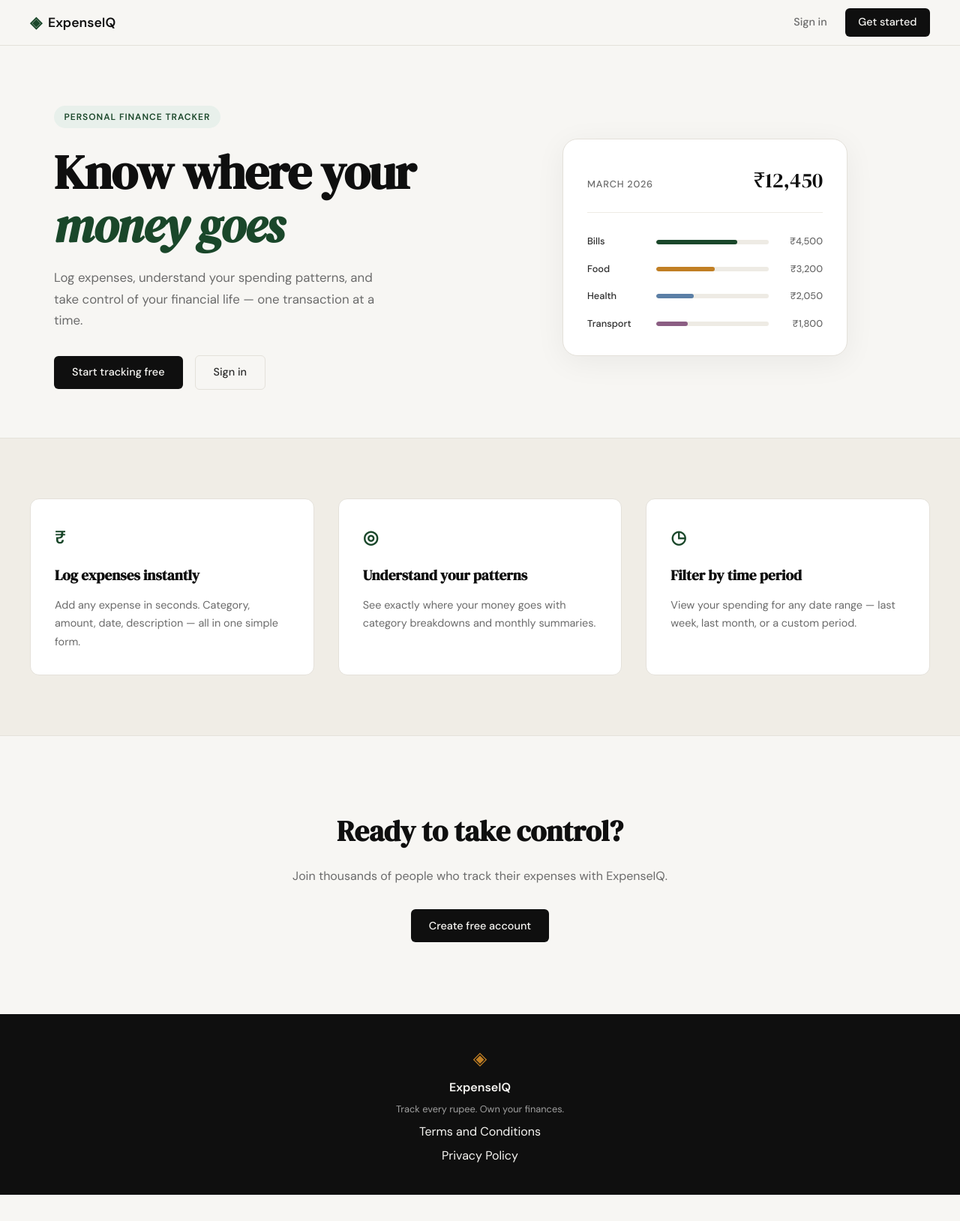
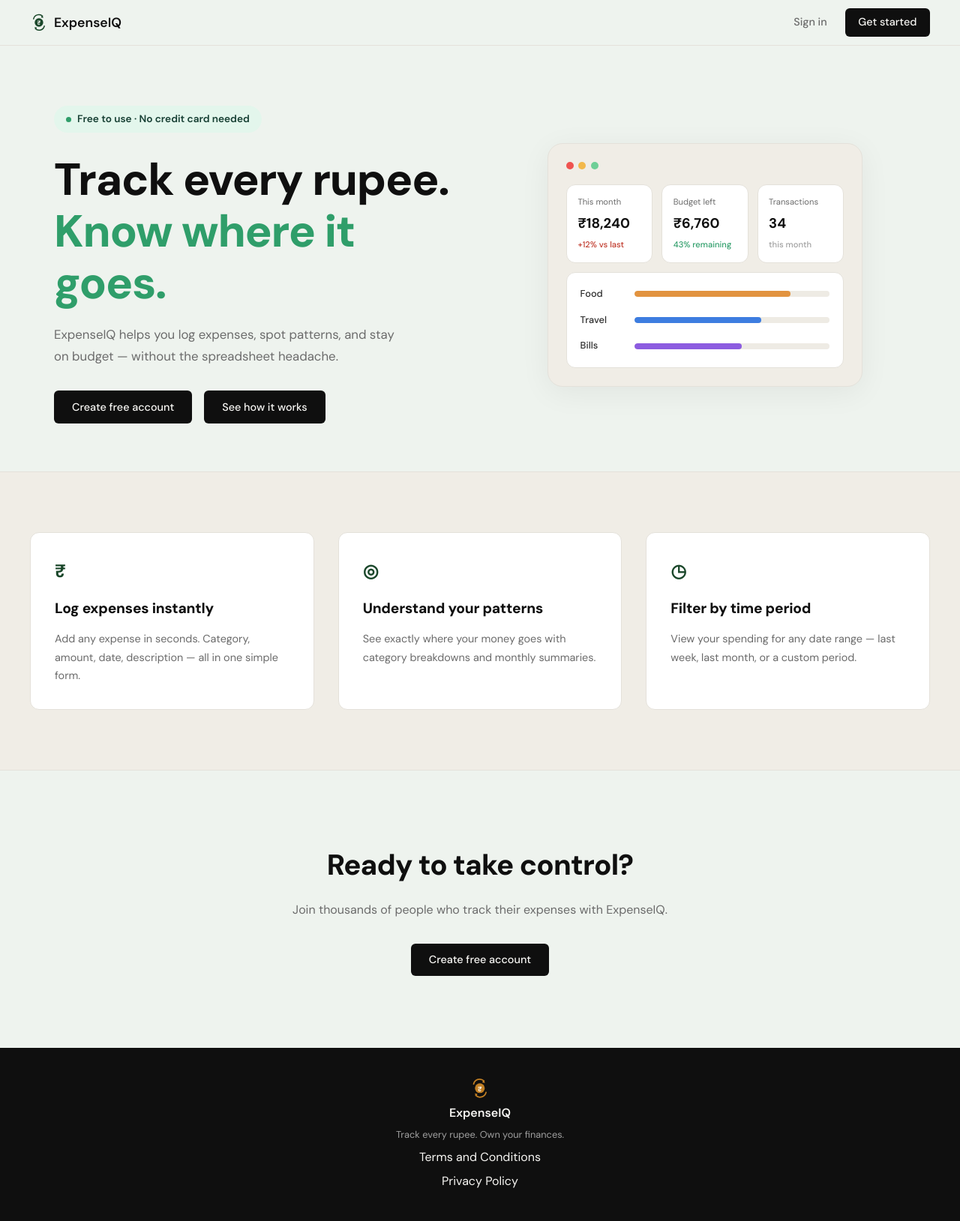
Before and after one commit to gc-ghub/expense-tracker, a Flask app: page / in a window 1280 px wide. Shown: the whole page at 75% size. Before the commit the page ends 1594 px from the top, so only its background shows below. Run offline with Flask 3, Linux system fonts and the light colour scheme.

Commit message:
update: redesign hero section, new logo icon, fix font consistency and page background

```diff
--- a/static/css/style.css
+++ b/static/css/style.css
@@ -28,6 +28,17 @@
     --radius-sm: 6px;
     --radius-md: 12px;
     --radius-lg: 20px;
+
+    /* Hero-only palette, sampled from the new design references.
+       Scoped to hero-* classes so the rest of the page keeps --accent. */
+    --hero-green: #2f9e6a;
+    --hero-green-dark: #163f33;
+    --hero-green-light: #e3f6ec;
+    --hero-food: #e2933f;
+    --hero-travel: #3d7de0;
+    --hero-bills: #8c5ce0;
+
+    --page-bg: #eef3ee;
 }
 
 /* ------------------------------------------------------------------ */
@@ -43,7 +54,7 @@
 html { font-size: 16px; scroll-behavior: smooth; }
 
 body {
-    background: var(--paper);
+    background: var(--page-bg);
     color: var(--ink);
     font-family: var(--font-body);
     font-size: 1rem;
@@ -61,7 +72,7 @@ a { color: inherit; text-decoration: none; }
     position: sticky;
     top: 0;
     z-index: 100;
-    background: var(--paper);
+    background: var(--page-bg);
     border-bottom: 1px solid var(--border);
     padding: 0 2rem;
 }
@@ -88,6 +99,12 @@ a { color: inherit; text-decoration: none; }
 .brand-icon {
     color: var(--accent);
     font-size: 1.3rem;
+    display: inline-flex;
+}
+
+.brand-icon svg {
+    width: 1.15em;
+    height: 1.15em;
 }
 
 .brand-name { color: var(--ink); }
@@ -134,30 +151,38 @@ a { color: inherit; text-decoration: none; }
 }
 
 .hero-badge {
-    display: inline-block;
-    background: var(--accent-light);
-    color: var(--accent);
-    font-size: 0.75rem;
+    display: inline-flex;
+    align-items: center;
+    gap: 0.5rem;
+    background: var(--hero-green-light);
+    color: var(--hero-green-dark);
+    font-size: 0.85rem;
     font-weight: 600;
-    letter-spacing: 0.08em;
-    text-transform: uppercase;
-    padding: 0.35rem 0.85rem;
+    padding: 0.45rem 1rem;
     border-radius: 999px;
-    margin-bottom: 1.5rem;
+    margin-bottom: 1.75rem;
+}
+
+.hero-badge-dot {
+    width: 7px;
+    height: 7px;
+    border-radius: 50%;
+    background: var(--hero-green);
+    flex-shrink: 0;
 }
 
 .hero-title {
-    font-family: var(--font-display);
-    font-size: clamp(2.5rem, 5vw, 4rem);
-    line-height: 1.1;
+    font-family: var(--font-body);
+    font-weight: 800;
+    font-size: clamp(2.5rem, 5vw, 3.75rem);
+    line-height: 1.15;
     letter-spacing: -0.02em;
     color: var(--ink);
     margin-bottom: 1.25rem;
 }
 
-.hero-title em {
-    font-style: italic;
-    color: var(--accent);
+.hero-title-accent {
+    color: var(--hero-green);
 }
 
 .hero-subtitle {
@@ -184,43 +209,81 @@ a { color: inherit; text-decoration: none; }
 }
 
 .mock-card {
-    background: var(--paper-card);
+    background: var(--paper-warm);
     border: 1px solid var(--border);
     border-radius: var(--radius-lg);
-    padding: 2rem;
+    padding: 1.5rem;
     width: 100%;
-    max-width: 380px;
+    max-width: 420px;
     box-shadow: 0 8px 40px rgba(0,0,0,0.06);
 }
 
-.mock-card-header {
+.mock-card-dots {
     display: flex;
-    justify-content: space-between;
-    align-items: baseline;
-    margin-bottom: 1.75rem;
-    padding-bottom: 1.25rem;
-    border-bottom: 1px solid var(--border-soft);
+    gap: 0.4rem;
+    margin-bottom: 1.25rem;
 }
 
-.mock-label {
-    font-size: 0.8rem;
-    font-weight: 500;
-    color: var(--ink-muted);
-    text-transform: uppercase;
-    letter-spacing: 0.06em;
+.mock-dot {
+    width: 10px;
+    height: 10px;
+    border-radius: 50%;
 }
 
-.mock-total {
-    font-family: var(--font-display);
-    font-size: 1.75rem;
+.mock-dot-red { background: #ef5350; }
+.mock-dot-yellow { background: #f2b84b; }
+.mock-dot-green { background: #6fcf97; }
+
+.mock-stats {
+    display: grid;
+    grid-template-columns: repeat(3, 1fr);
+    gap: 0.75rem;
+    margin-bottom: 0.75rem;
+}
+
+.mock-stat {
+    background: var(--paper-card);
+    border: 1px solid var(--border);
+    border-radius: var(--radius-md);
+    padding: 0.9rem;
+    display: flex;
+    flex-direction: column;
+    gap: 0.3rem;
+}
+
+.mock-stat-label {
+    font-size: 0.7rem;
+    color: var(--ink-muted);
+}
+
+.mock-stat-value {
+    font-size: 1.15rem;
+    font-weight: 700;
     color: var(--ink);
 }
 
-.mock-bars { display: flex; flex-direction: column; gap: 1rem; }
+.mock-stat-change {
+    font-size: 0.7rem;
+    font-weight: 500;
+}
+
+.mock-stat-down { color: var(--danger); }
+.mock-stat-up { color: var(--hero-green); }
+.mock-stat-muted { color: var(--ink-faint); }
+
+.mock-bars {
+    background: var(--paper-card);
+    border: 1px solid var(--border);
+    border-radius: var(--radius-md);
+    padding: 1.1rem;
+    display: flex;
+    flex-direction: column;
+    gap: 0.9rem;
+}
 
 .mock-bar-row {
     display: grid;
-    grid-template-columns: 80px 1fr 60px;
+    grid-template-columns: 60px 1fr;
     align-items: center;
     gap: 0.75rem;
 }
@@ -232,7 +295,7 @@ a { color: inherit; text-decoration: none; }
 }
 
 .mock-bar-track {
-    height: 6px;
+    height: 8px;
     background: var(--border-soft);
     border-radius: 999px;
     overflow: hidden;
@@ -240,21 +303,13 @@ a { color: inherit; text-decoration: none; }
 
 .mock-bar {
     height: 100%;
-    background: var(--accent);
     border-radius: 999px;
     transition: width 0.6s ease;
 }
 
-.mock-bar-2 { background: var(--accent-2); }
-.mock-bar-3 { background: #5b7fa6; }
-.mock-bar-4 { background: #8b5e83; }
-
-.mock-amt {
-    font-size: 0.8rem;
-    font-weight: 500;
-    color: var(--ink-muted);
-    text-align: right;
-}
+.mock-bar-food { background: var(--hero-food); }
+.mock-bar-travel { background: var(--hero-travel); }
+.mock-bar-bills { background: var(--hero-bills); }
 
 /* ------------------------------------------------------------------ */
 /* Buttons                                                             */
@@ -329,7 +384,9 @@ a { color: inherit; text-decoration: none; }
 }
 
 .feature-title {
-    font-family: var(--font-display);
+    font-family: var(--font-body);
+    font-weight: 800;
+    letter-spacing: -0.01em;
     font-size: 1.2rem;
     color: var(--ink);
     margin-bottom: 0.75rem;
@@ -356,7 +413,9 @@ a { color: inherit; text-decoration: none; }
 }
 
 .cta-title {
-    font-family: var(--font-display);
+    font-family: var(--font-body);
+    font-weight: 800;
+    letter-spacing: -0.02em;
     font-size: clamp(1.75rem, 3vw, 2.5rem);
     color: var(--ink);
     margin-bottom: 1rem;
--- a/templates/base.html
+++ b/templates/base.html
@@ -6,7 +6,7 @@
     <title>{% block title %}ExpenseIQ{% endblock %}</title>
     <link rel="preconnect" href="https://fonts.googleapis.com">
     <link rel="preconnect" href="https://fonts.gstatic.com" crossorigin>
-    <link href="https://fonts.googleapis.com/css2?family=DM+Serif+Display:ital@0;1&family=DM+Sans:wght@300;400;500;600&display=swap" rel="stylesheet">
+    <link href="https://fonts.googleapis.com/css2?family=DM+Serif+Display:ital@0;1&family=DM+Sans:wght@300;400;500;600;700;800&display=swap" rel="stylesheet">
     <link rel="stylesheet" href="{{ url_for('static', filename='css/style.css') }}">
     {% block head %}{% endblock %}
 </head>
@@ -15,7 +15,16 @@
     <nav class="navbar">
         <div class="nav-inner">
             <a href="{{ url_for('landing') }}" class="nav-brand">
-                <span class="brand-icon">◈</span>
+                <span class="brand-icon">
+                    <svg viewBox="0 0 40 40" xmlns="http://www.w3.org/2000/svg" aria-hidden="true">
+                        <path d="M8 12a12 12 0 0 1 20-6" fill="none" stroke="currentColor" stroke-width="2.5" stroke-linecap="round"/>
+                        <path d="M27 4.5l3 5.5-5.5-1.2" fill="currentColor"/>
+                        <path d="M32 28a12 12 0 0 1-20 6" fill="none" stroke="currentColor" stroke-width="2.5" stroke-linecap="round"/>
+                        <path d="M13 35.5l-3-5.5 5.5 1.2" fill="currentColor"/>
+                        <circle cx="20" cy="20" r="9.5" fill="currentColor"/>
+                        <text x="20" y="25.5" text-anchor="middle" font-size="13" font-weight="700" fill="var(--paper)" font-family="'DM Sans', sans-serif">₹</text>
+                    </svg>
+                </span>
                 <span class="brand-name">ExpenseIQ</span>
             </a>
             <div class="nav-links">
@@ -31,7 +40,16 @@
 
     <footer class="footer">
         <div class="footer-inner">
-            <span class="brand-icon">◈</span>
+            <span class="brand-icon">
+                <svg viewBox="0 0 40 40" xmlns="http://www.w3.org/2000/svg" aria-hidden="true">
+                    <path d="M8 12a12 12 0 0 1 20-6" fill="none" stroke="currentColor" stroke-width="2.5" stroke-linecap="round"/>
+                    <path d="M27 4.5l3 5.5-5.5-1.2" fill="currentColor"/>
+                    <path d="M32 28a12 12 0 0 1-20 6" fill="none" stroke="currentColor" stroke-width="2.5" stroke-linecap="round"/>
+                    <path d="M13 35.5l-3-5.5 5.5 1.2" fill="currentColor"/>
+                    <circle cx="20" cy="20" r="9.5" fill="currentColor"/>
+                    <text x="20" y="25.5" text-anchor="middle" font-size="13" font-weight="700" fill="var(--paper)" font-family="'DM Sans', sans-serif">₹</text>
+                </svg>
+            </span>
             <span class="footer-name">ExpenseIQ</span>
             <p class="footer-copy">Track every rupee. Own your finances.</p>
             <a href="/terms">Terms and Conditions</a>
--- a/templates/landing.html
+++ b/templates/landing.html
@@ -6,62 +6,72 @@
 
 <section class="hero">
     <div class="hero-inner">
-        <div class="hero-badge">Personal Finance Tracker</div>
+        <div class="hero-badge">
+            <span class="hero-badge-dot"></span>
+            Free to use · No credit card needed
+        </div>
         <h1 class="hero-title">
-            Know where your<br>
-            <em>money goes</em>
+            Track every rupee.<br>
+            <span class="hero-title-accent">Know where it goes.</span>
         </h1>
         <p class="hero-subtitle">
-            Log expenses, understand your spending patterns,
-            and take control of your financial life —
-            one transaction at a time.
+            ExpenseIQ helps you log expenses, spot patterns, and stay
+            on budget — without the spreadsheet headache.
         </p>
         <div class="hero-actions">
-            <a href="{{ url_for('register') }}" class="btn-primary">Start tracking free</a>
-            <a href="{{ url_for('login') }}" class="btn-ghost">Sign in</a>
+            <a href="{{ url_for('register') }}" class="btn-primary">Create free account</a>
+            <a href="#features" class="btn-primary">See how it works</a>
         </div>
     </div>
     <div class="hero-visual">
         <div class="mock-card">
-            <div class="mock-card-header">
-                <span class="mock-label">March 2026</span>
-                <span class="mock-total">₹12,450</span>
+            <div class="mock-card-dots">
+                <span class="mock-dot mock-dot-red"></span>
+                <span class="mock-dot mock-dot-yellow"></span>
+                <span class="mock-dot mock-dot-green"></span>
+            </div>
+            <div class="mock-stats">
+                <div class="mock-stat">
+                    <span class="mock-stat-label">This month</span>
+                    <span class="mock-stat-value">₹18,240</span>
+                    <span class="mock-stat-change mock-stat-down">+12% vs last</span>
+                </div>
+                <div class="mock-stat">
+                    <span class="mock-stat-label">Budget left</span>
+                    <span class="mock-stat-value">₹6,760</span>
+                    <span class="mock-stat-change mock-stat-up">43% remaining</span>
+                </div>
+                <div class="mock-stat">
+                    <span class="mock-stat-label">Transactions</span>
+                    <span class="mock-stat-value">34</span>
+                    <span class="mock-stat-change mock-stat-muted">this month</span>
+                </div>
             </div>
             <div class="mock-bars">
                 <div class="mock-bar-row">
+                    <span class="mock-cat">Food</span>
+                    <div class="mock-bar-track">
+                        <div class="mock-bar mock-bar-food" style="width: 80%"></div>
+                    </div>
+                </div>
+                <div class="mock-bar-row">
+                    <span class="mock-cat">Travel</span>
+                    <div class="mock-bar-track">
+                        <div class="mock-bar mock-bar-travel" style="width: 65%"></div>
+                    </div>
+                </div>
+                <div class="mock-bar-row">
                     <span class="mock-cat">Bills</span>
                     <div class="mock-bar-track">
-                        <div class="mock-bar" style="width: 72%"></div>
+                        <div class="mock-bar mock-bar-bills" style="width: 55%"></div>
                     </div>
-                    <span class="mock-amt">₹4,500</span>
-                </div>
-                <div class="mock-bar-row">
-                    <span class="mock-cat">Food</span>
-                    <div class="mock-bar-track">
-                        <div class="mock-bar mock-bar-2" style="width: 52%"></div>
-                    </div>
-                    <span class="mock-amt">₹3,200</span>
-                </div>
-                <div class="mock-bar-row">
-                    <span class="mock-cat">Health</span>
-                    <div class="mock-bar-track">
-                        <div class="mock-bar mock-bar-3" style="width: 33%"></div>
-                    </div>
-                    <span class="mock-amt">₹2,050</span>
-                </div>
-                <div class="mock-bar-row">
-                    <span class="mock-cat">Transport</span>
-                    <div class="mock-bar-track">
-                        <div class="mock-bar mock-bar-4" style="width: 28%"></div>
-                    </div>
-                    <span class="mock-amt">₹1,800</span>
                 </div>
             </div>
         </div>
     </div>
 </section>
 
-<section class="features">
+<section class="features" id="features">
     <div class="features-inner">
         <div class="feature-card">
             <div class="feature-icon">₹</div>
```
